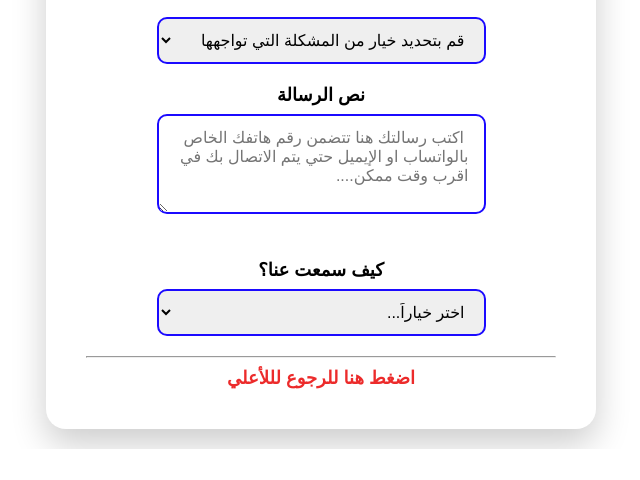
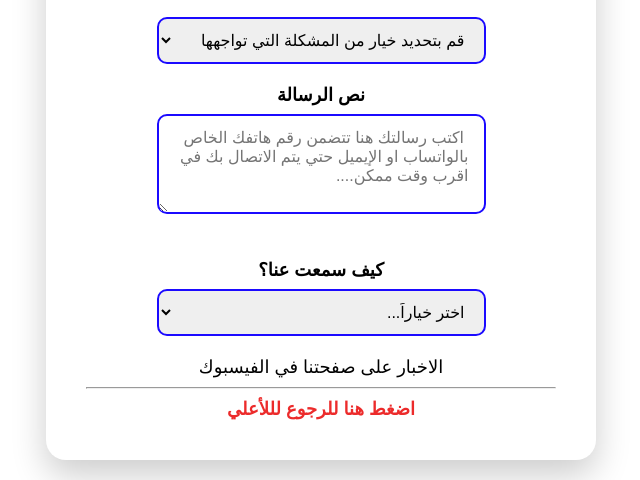
Before and after one commit to Green-tech1/Green-tech1.github.io, a plain HTML site: page index.html in a window 1280 px wide. Shown: the part 1339-1819 px from the top of the page, without its empty margins (319-959 px from the left). Before the commit the page ends 1788 px from the top, so only its background shows below. Drawn offline with Linux system fonts and the light colour scheme.

Commit message:
Add Facebook link to index.html

```diff
--- a/index.html
+++ b/index.html
@@ -437,6 +437,9 @@
                 </select>
             </div>
 
+          <a href="https://www.facebook.com/profile.php?id=100077831043049">الاخبار على صفحتنا في الفيسبوك</a>
+
+
             </form>
         <hr>
              <strong>  <a href="index.html">اضغط هنا للرجوع لللأعلي </a> </strong>
```
